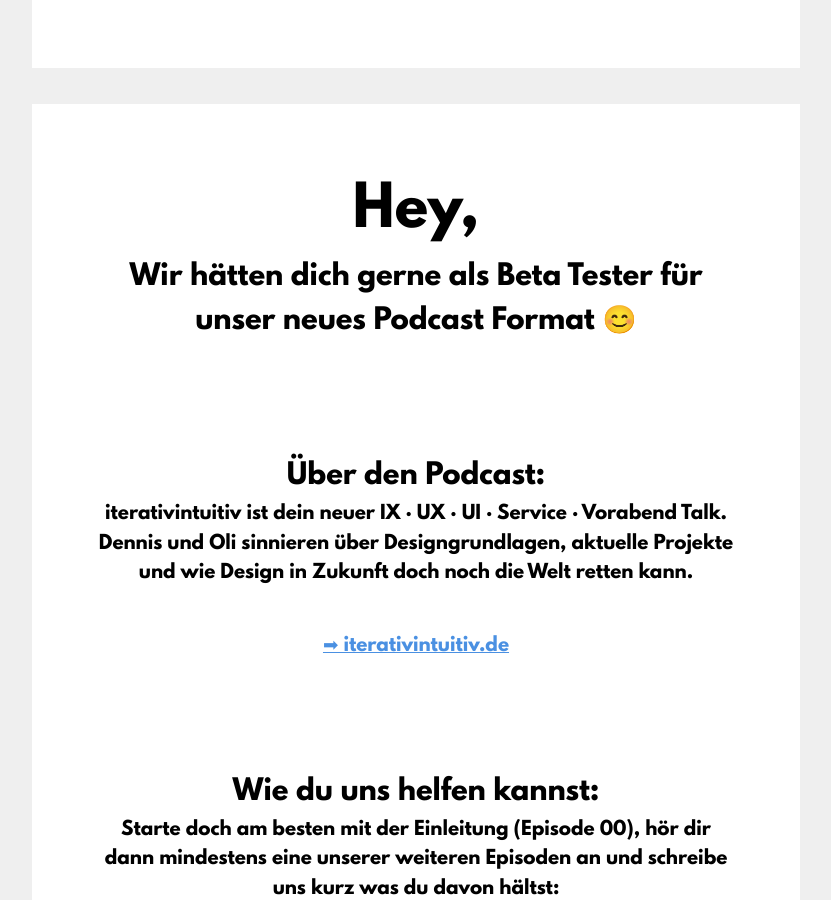
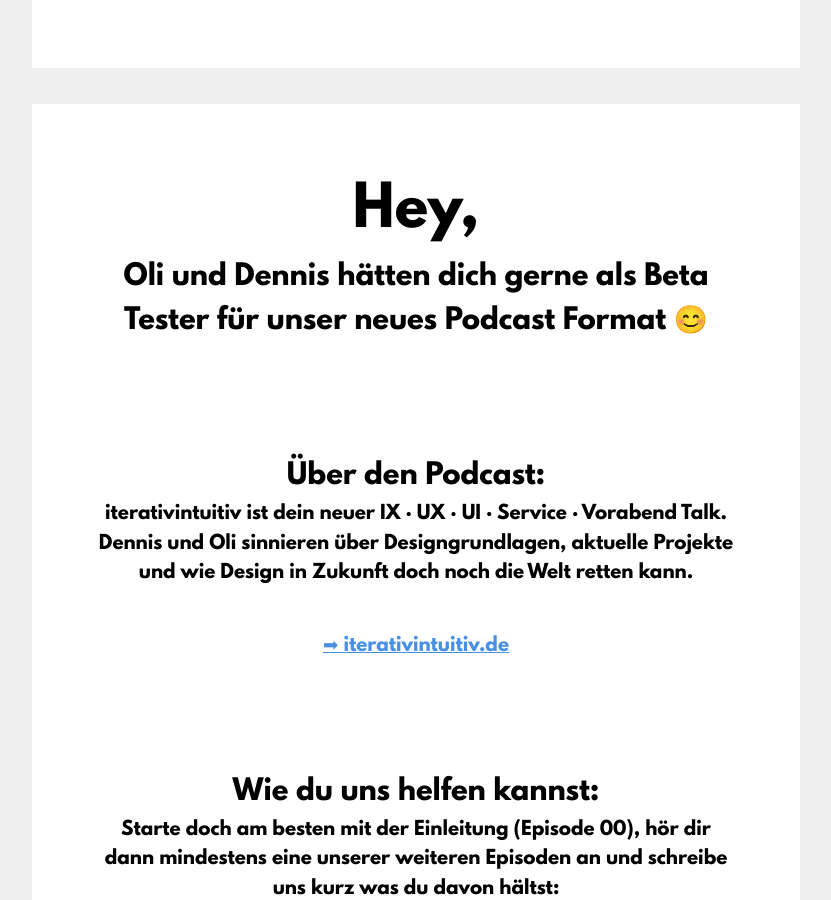
Before and after one commit to iterativintuitiv/podcast, a Jekyll site: the page built from vip.html, in a window 1280 px wide and 900 px high, scrolled down 366 px. Shown: the whole window, without its empty margins (224-1055 px from the left). Built offline with Jekyll 4.4.1, drawn with Linux system fonts in a browser that asks for light colours; nearby versions of some CDN libraries.

Commit message:
Ansprache Vip

```diff
--- a/_sass/_base.scss
+++ b/_sass/_base.scss
@@ -27,7 +27,6 @@
 $color-black: #2A2E32;
 $color-grey: #F7F7F7;
 $color-white: #fff;
-
 
 $fontSize-double: 3em;
 $fontSize-standard: 1em;
--- a/vip.html
+++ b/vip.html
@@ -12,7 +12,7 @@
   <div class="welcome__block">
     <h1>Hey,</h1>
 
-    <h3 class="welcome__important">Wir hätten dich gerne als Beta Tester für unser neues Podcast Format &#x1f60a;</h3>
+    <h3 class="welcome__important">Oli und Dennis hätten dich gerne als Beta Tester für unser neues Podcast Format &#x1f60a;</h3>
 
     <p><span class="welcome__important">Über den Podcast: </span><br>iterativintuitiv ist dein neuer IX · UX · UI · Service · Vorabend Talk.
     Dennis   und   Oli  sinnieren über Designgrundlagen, aktuelle Projekte
```
